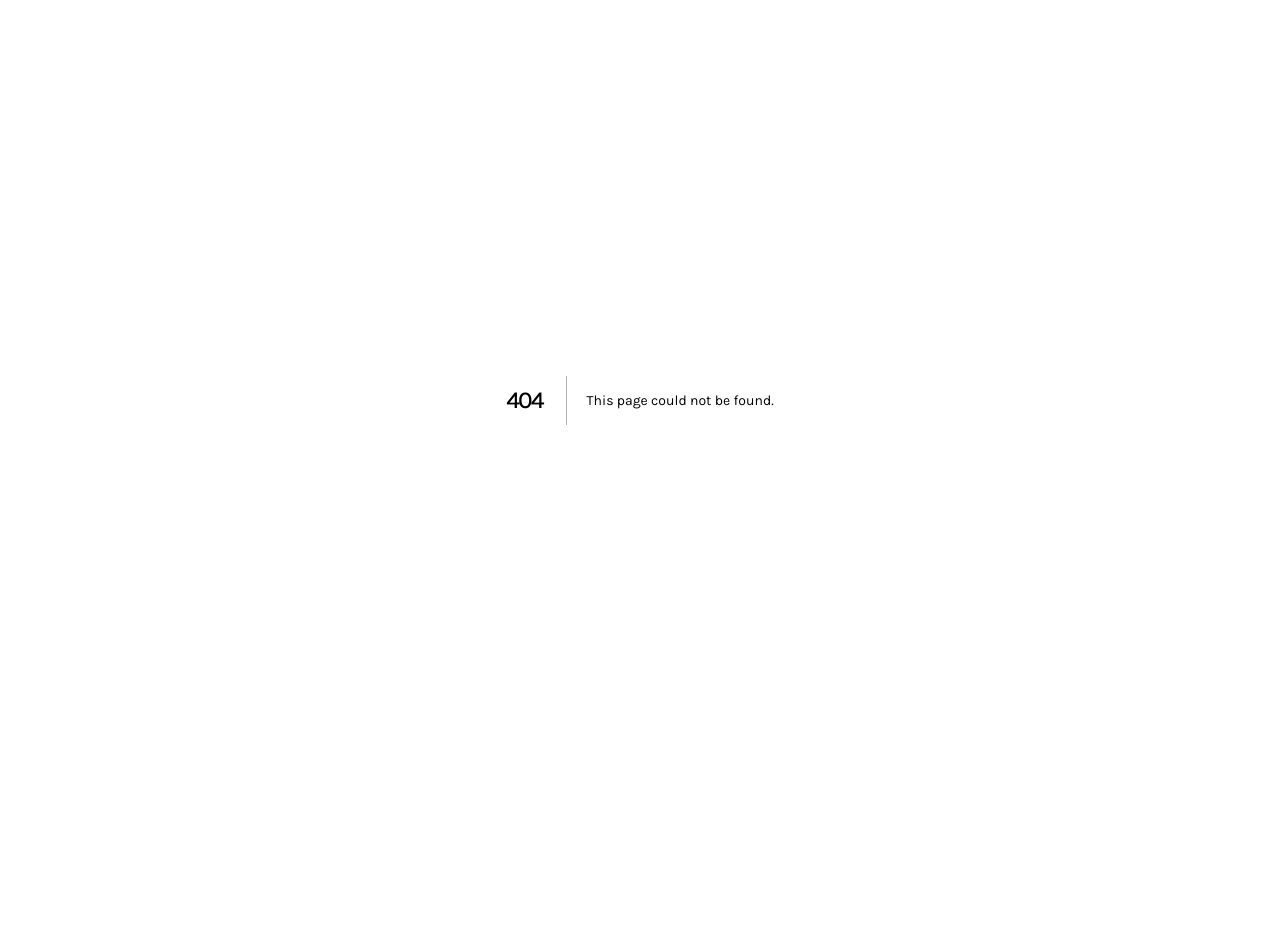
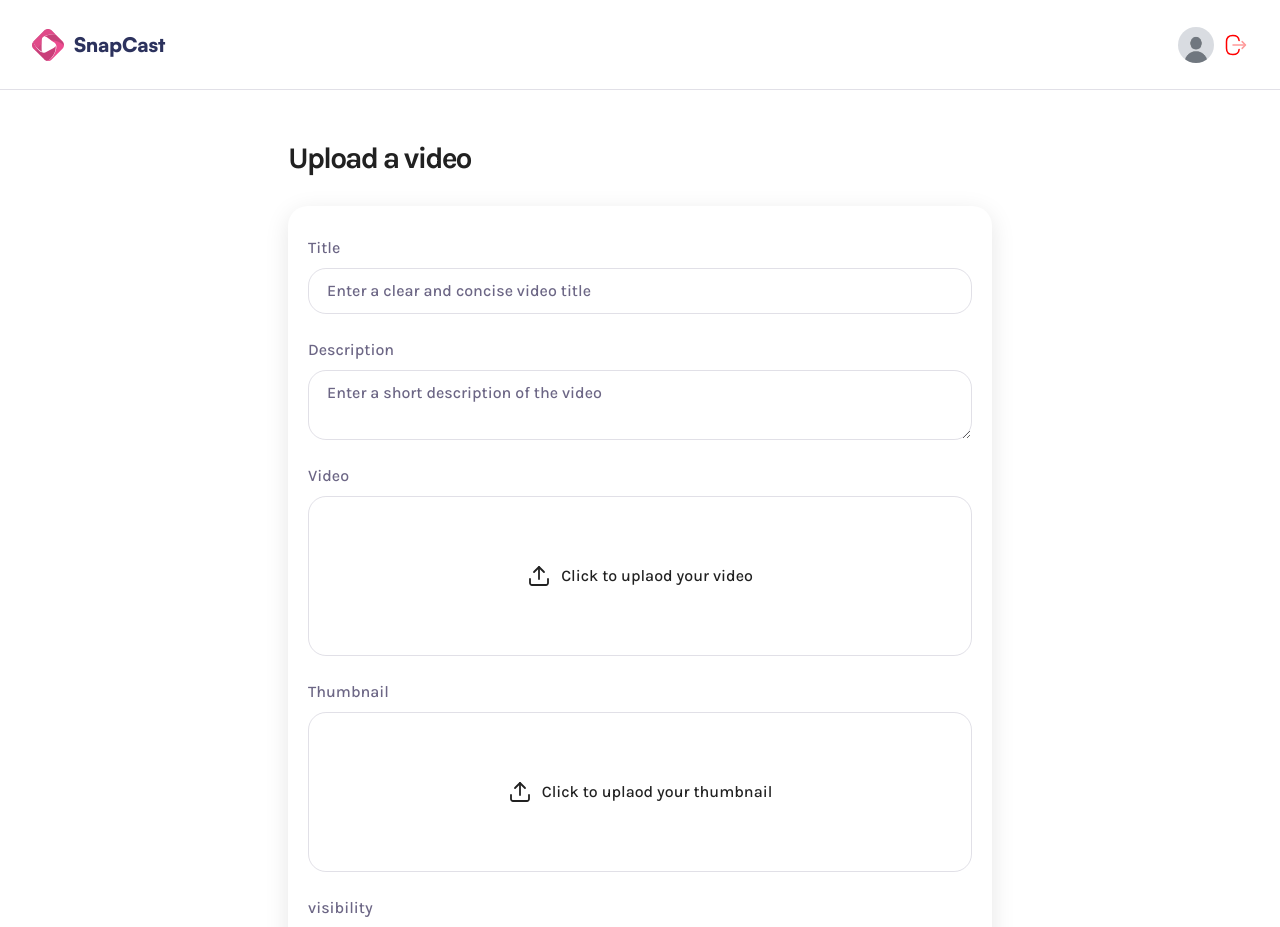
Before and after one commit to bibekkd/loom-clone, a Next.js app: page /upload in a window 1280 px wide. Before the commit this address had no page. Shown: the top 927 px of the page. Before the commit the page ends 800 px from the top, so only its background shows below. Built offline with nearby package versions, Linux system fonts and the light colour scheme.

Commit message:
upload page ui completed, form input and file input and file upload hook created

```diff
--- /dev/null
+++ b/app/(root)/upload/page.tsx
@@ -0,0 +1,132 @@
+'use client'
+import FileInput from "@/components/FileInput"
+import FormField from "@/components/FormField"
+import { MAX_THUMBNAIL_SIZE, MAX_VIDEO_SIZE } from "@/constants"
+import { useFileInput } from "@/lib/hooks/useFileInput"
+import { ChangeEvent, useState } from "react"
+
+const Page = () => {
+    const [isSubmitting, setIsSubmitting] = useState(false);
+    const [error, setError] = useState('');
+    const [formData, setFormData] = useState({
+        title: '',
+        description: '',
+        visibility: 'public'
+    });
+
+    const video = useFileInput(MAX_VIDEO_SIZE)
+    const thumbnail = useFileInput(MAX_THUMBNAIL_SIZE)
+
+    const handleInputChange = (e: ChangeEvent<HTMLInputElement>) => {
+        const { name , value } = e.target;
+
+        setFormData((prevState) => (
+            {
+                ...prevState,
+                [name]: value
+            }
+        ))
+    }
+
+    const handleSubmit = async (e: React.FormEvent<HTMLFormElement>) => {
+        e.preventDefault();
+
+        setIsSubmitting(true);
+
+        try {
+            if(!video.file || !thumbnail.file) {
+                setError("Please upload a video and thumbnail");
+                return;
+            }
+
+            if(!formData.title || !formData.description) {
+                setError('Please fill in all fields');
+                return;
+            }
+
+
+            // upload the video to Bunny
+            // upload the thumbnail to DB
+            // Attach thumbnail
+            // create a new DB entry for the video details
+        } catch (error) {
+            console.error('Error submitting form', error);
+        } finally {
+            setIsSubmitting(false);
+        }
+    }
+
+    return (
+        <div className="wrapper-md  upload-page">
+            <h1>Upload a video</h1>
+            { error && <div className="error-field">
+                {error}
+            </div> }
+            <form
+                className="rounded-20 shadow-10 gap-6 w-full flex flex-col px-5 py-7.5"
+            onSubmit={handleSubmit}>
+                <FormField
+                    id='title'
+                    label='Title'
+                    placeholder='Enter a clear and concise video title'
+                    value={formData.title}
+                    onChange={handleInputChange}
+
+                />
+
+                <FormField
+                    id='description'
+                    label='Description'
+                    placeholder='Enter a short description of the video'
+                    as="textarea"
+                    value={formData.description}
+                    onChange={handleInputChange}
+
+                />
+                <FileInput
+                    id='video'
+                    label='Video'
+                    accept='video/*'
+                    file={video.file}
+                    previewUrl={video.previewUrl}
+                    inputRef={video.inputRef}
+                    onChange={video.handleFileChange}
+                    onReset={video.resetFile}
+                    type='video'
+                />
+                <FileInput
+                    id='thumbnail'
+                    label='Thumbnail'
+                    accept='image/*'
+                    file={thumbnail.file}
+                    previewUrl={thumbnail.previewUrl}
+                    inputRef={thumbnail.inputRef}
+                    onChange={thumbnail.handleFileChange}
+                    onReset={thumbnail.resetFile}
+                    type='image'
+                />
+
+                <FormField
+                    id='visibility'
+                    label='visibility'
+                    as="select"
+                    value={formData.visibility}
+                    onChange={handleInputChange}
+                    options={[
+                        { label: 'Public', value: 'public' },
+                        { label: 'Private', value: 'private'
+                        }
+                    ]}
+                />
+
+                <button type="submit" disabled={isSubmitting}
+                className="submit-button">
+                    {isSubmitting ? 'Uploading...' : 'Upload video'}
+                </button>
+            </form>
+
+        </div>
+    )
+}
+
+export default Page
--- /dev/null
+++ b/components/FileInput.tsx
@@ -0,0 +1,45 @@
+import React from 'react'
+import Image from 'next/image';
+
+const FileInput = ({ id, label, accept, file, previewUrl, inputRef, onChange, onReset, type }: FileInputProps ) => (
+    <section className='file-input'>
+      <label htmlFor={id}>{label}</label>
+      <input
+        id={id}
+        type={'file'}
+        accept={accept}
+        ref={inputRef}
+        onChange={onChange}
+        hidden
+      />
+      {!previewUrl ? (
+        <figure onClick={() => inputRef.current?.click()}>
+          <Image
+            src={'/assets/icons/upload.svg'}
+            alt='upload'
+            width={24}
+            height={24}
+          />
+          <p>Click to uplaod your {id}</p>
+        </figure>
+      ) : (
+        <div>
+          {type === 'video'
+            ? <video src={previewUrl} controls />
+            : <Image src={previewUrl} alt='image' fill />
+          }
+          <button type='button' onClick={onReset}>
+            <Image
+              src={'/assets/icons/close.svg'}
+              alt='close'
+              width={16}
+              height={16}
+            />
+          </button>
+          <p>{file?.name}</p>
+        </div>
+      )}
+    </section>
+  )
+
+export default FileInput
--- /dev/null
+++ b/components/FormField.tsx
@@ -0,0 +1,40 @@
+import React from 'react'
+
+const FormField = ({ id, label, type = "text", value, onChange, placeholder, as = 'input', options = []} : FormFieldProps ) => (
+    <div className='form-field'>
+      <label htmlFor={id}>{label}</label>
+      { as === 'textarea' ? (
+        <textarea
+          id={id}
+          name={id}
+          value={value}
+          onChange={onChange}
+          placeholder={placeholder}
+        />
+      ) : as === 'select' ? (
+        <select
+          id={id}
+          name={id}
+          value={value}
+          onChange={onChange}
+        >
+          {options.map(({ label, value }) => (
+            <option key={label} value={value}>
+              {label}
+            </option>
+          ))}
+        </select>
+      ) : (
+        <input
+          id={id}
+          name={id}
+          value={value}
+          onChange={onChange}
+          placeholder={placeholder}
+        />
+      )}
+    </div>
+  )
+
+
+export default FormField
--- /dev/null
+++ b/lib/hooks/useFileInput.ts
@@ -0,0 +1,69 @@
+import { ChangeEvent, useRef, useState } from "react";
+
+export const useFileInput = (maxSize: number) => {
+    const [file, setFile] = useState< File | null>(null);
+    const [previewUrl, setPreviewUrl] = useState('');
+    const [duration, setDuration] = useState(0);
+    const inputRef = useRef<HTMLInputElement>(null);
+
+    const handleFileChange = (e: ChangeEvent<HTMLImageElement>) => {
+        if(e.target.files?.[0]) {
+            const selectedFile = e.target.files[0];
+
+            if(selectedFile.size > maxSize) {
+                alert(`File size exceeds the maximum limit of ${maxSize} bytes.`);
+                return;
+            }
+
+            if(previewUrl) {
+                URL.revokeObjectURL(previewUrl);
+            }
+
+            setFile(selectedFile);
+
+            const objectUrl = URL.createObjectURL(selectedFile);
+
+            setPreviewUrl(objectUrl);
+
+            if(selectedFile.type.startsWith('video')) {
+                const video = document.createElement('video');
+                video.preload = 'metadata';
+
+                video.onloadedmetadata = () => {
+                    if(isFinite(video.duration) && video.duration > 0) {
+                        setDuration(Math.round(video.duration));
+                    } else {
+                        setDuration(0);
+                    }
+
+                    URL.revokeObjectURL(video.src);
+                }
+
+                video.src = objectUrl;
+            }
+        }
+    }
+
+    const resetFile = () => {
+        if(previewUrl) {
+            URL.revokeObjectURL(previewUrl);
+        }
+
+        setFile(null);
+        setPreviewUrl('');
+        setDuration(0);
+
+        if(inputRef.current) {
+            inputRef.current.value = '';
+        }
+    }
+
+    return {
+        file,
+        previewUrl,
+        duration,
+        inputRef,
+        handleFileChange,
+        resetFile
+    }
+}
```
